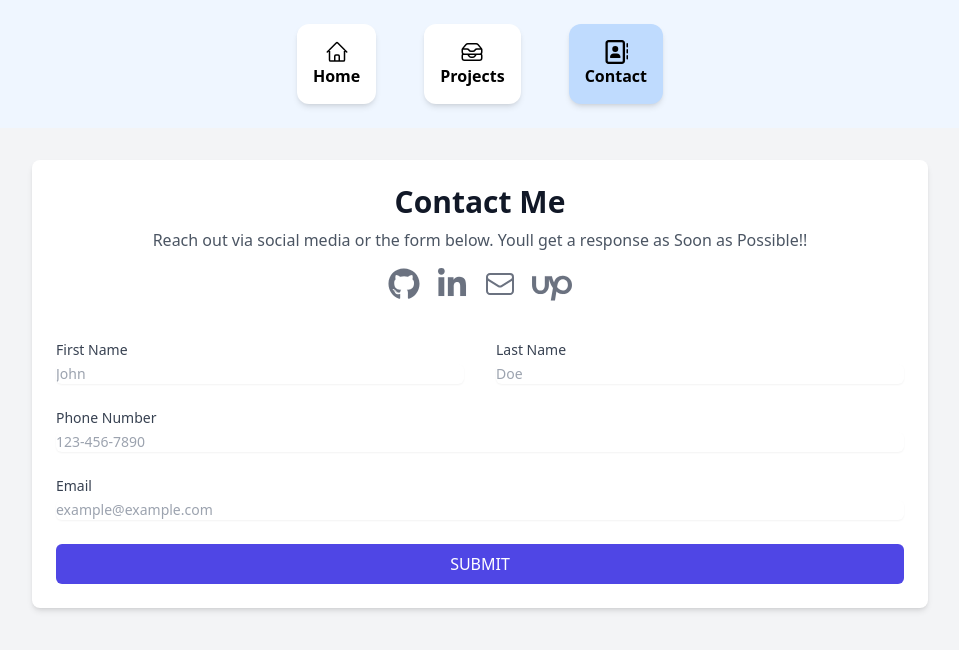
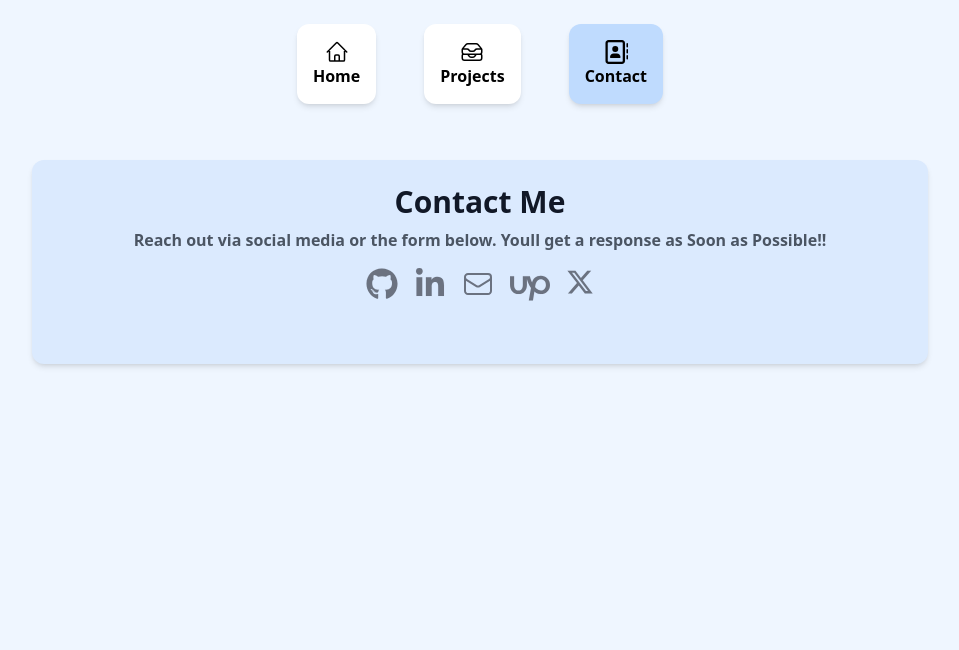
Before and after one commit to Shubhashish-Chakraborty/portfolio, a React (Vite) app: page /contact in a window 1280 px wide. Shown: the top 650 px of the page, without its empty margins (160-1119 px from the left). Built offline with nearby package versions, Linux system fonts and the light colour scheme.

Commit message:
some updation

```diff
--- /dev/null
+++ b/src/icons/SocialIcons/Twitter.tsx
@@ -0,0 +1,7 @@
+export const Twitter = () => {
+    return (
+        <svg fill="currentColor" stroke="currentColor" className="size-7 hover:text-gray-500 transition-all duration-500 hover:-translate-y-2" xmlns="http://www.w3.org/2000/svg" viewBox="0 0 512 512">
+            <path d="M389.2 48h70.6L305.6 224.2 487 464H345L233.7 318.6 106.5 464H35.8L200.7 275.5 26.8 48H172.4L272.9 180.9 389.2 48zM364.4 421.8h39.1L151.1 88h-42L364.4 421.8z"/>
+        </svg>
+    )
+}
--- a/src/pages/Contact.tsx
+++ b/src/pages/Contact.tsx
@@ -1,31 +1,14 @@
-import React, { useState } from 'react';
 import { Github } from '../icons/SocialIcons/Github';
 import { Upwork } from '../icons/SocialIcons/Upwork';
 import { Linkedin } from '../icons/SocialIcons/Linkedin';
 import { Mail } from '../icons/others/Mail';
+import { Twitter } from '../icons/SocialIcons/Twitter';
 
 export const Contact = () => {
-    const [formData, setFormData] = useState({
-        firstName: '',
-        lastName: '',
-        phoneNumber: '',
-        email: '',
-    });
-
-    const handleChange = (e: React.ChangeEvent<HTMLInputElement>) => {
-        const { name, value } = e.target;
-        setFormData({ ...formData, [name]: value });
-    };
-
-    const handleSubmit = (e: React.FormEvent) => {
-        e.preventDefault();
-        // Add your backend POST request logic here
-        console.log(formData);
-    };
 
     return (
-        <div className="min-h-screen bg-gray-100 px-4 py-8 sm:px-6 lg:px-8">
-            <div className="mx-auto max-w-4xl bg-white p-6 rounded-lg shadow-md">
+        <div className="min-h-screen px-4 bg-blue-50 py-8 sm:px-6 lg:px-8">
+            <div className="mx-auto max-w-4xl p-6 bg-blue-100 font-bold rounded-xl cursor-pointer hover:-translate-y-2 transition-all duration-500 shadow-md">
                 {/* Social Media Handles Section */}
                 <div className="text-center mb-8">
                     <h2 className="text-3xl font-bold text-gray-900">Contact Me</h2>
@@ -35,98 +18,23 @@ export const Contact = () => {
                         <a href="https://github.com/Shubhashish-Chakraborty" target='_blank' className="text-gray-500">
                             <Github/>
                         </a>
-                        <a href="https://www.linkedin.com/in/Shubhashish-Chakraborty/" className="text-gray-500">
+                        <a href="https://www.linkedin.com/in/Shubhashish-Chakraborty/" target='_blank' className="text-gray-500">
                             <Linkedin/>
                         </a>
-                        <a href="#" className="text-gray-500">
+                        <a href="mailto:shubhashish147@gmail.com" className="text-gray-500">
                             <Mail/>
                         </a>
-                        <a href="#" className="text-gray-500">
+                        <a href="https://www.upwork.com/freelancers/~018880ca3d0d892eac" target='_blank' className="text-gray-500">
                             <Upwork/>
+                        </a>
+                        <a href="https://x.com/__Shubhashish__" target='_blank' className="text-gray-500">
+                            <Twitter/>
                         </a>
                     </div>
                 </div>
 
                 {/* Contact Form Section */}
-                <form onSubmit={handleSubmit} className="grid grid-cols-1 gap-y-6 sm:grid-cols-2 sm:gap-x-8">
-                    {/* First Name */}
-                    <div>
-                        <label htmlFor="firstName" className="block text-sm font-medium text-gray-700">
-                            First Name
-                        </label>
-                        <input
-                            type="text"
-                            name="firstName"
-                            id="firstName"
-                            value={formData.firstName}
-                            onChange={handleChange}
-                            required
-                            className="mt-1 block w-full rounded-md border-gray-300 shadow-sm focus:border-indigo-500 focus:ring-indigo-500 sm:text-sm"
-                            placeholder="John"
-                        />
-                    </div>
 
-                    {/* Last Name */}
-                    <div>
-                        <label htmlFor="lastName" className="block text-sm font-medium text-gray-700">
-                            Last Name
-                        </label>
-                        <input
-                            type="text"
-                            name="lastName"
-                            id="lastName"
-                            value={formData.lastName}
-                            onChange={handleChange}
-                            required
-                            className="mt-1 block w-full rounded-md border-gray-300 shadow-sm focus:border-indigo-500 focus:ring-indigo-500 sm:text-sm"
-                            placeholder="Doe"
-                        />
-                    </div>
-
-                    {/* Phone Number */}
-                    <div className="sm:col-span-2">
-                        <label htmlFor="phoneNumber" className="block text-sm font-medium text-gray-700">
-                            Phone Number
-                        </label>
-                        <input
-                            type="text"
-                            name="phoneNumber"
-                            id="phoneNumber"
-                            value={formData.phoneNumber}
-                            onChange={handleChange}
-                            required
-                            className="mt-1 block w-full rounded-md border-gray-300 shadow-sm focus:border-indigo-500 focus:ring-indigo-500 sm:text-sm"
-                            placeholder="123-456-7890"
-                        />
-                    </div>
-
-                    {/* Email */}
-                    <div className="sm:col-span-2">
-                        <label htmlFor="email" className="block text-sm font-medium text-gray-700">
-                            Email
-                        </label>
-                        <input
-                            type="email"
-                            name="email"
-                            id="email"
-                            value={formData.email}
-                            onChange={handleChange}
-                            required
-                            className="mt-1 block w-full rounded-md border-gray-300 shadow-sm focus:border-indigo-500 focus:ring-indigo-500 sm:text-sm"
-                            placeholder="example@example.com"
-                        />
-                    </div>
-
-                    {/* Submit Button */}
-                    <div className="sm:col-span-2">
-                        <button
-                            type="submit"
-                            className="w-full rounded-md bg-indigo-600 px-4 py-2 text-white font-medium hover:bg-indigo-500 focus:outline-none focus:ring-2 focus:ring-indigo-500 focus:ring-offset-2"
-                        >
-                            SUBMIT
-                        </button>
-                    </div>
-                </form>
             </div>
         </div>
     );
--- a/src/pages/Home.tsx
+++ b/src/pages/Home.tsx
@@ -1,5 +1,6 @@
 import { Github } from "../icons/SocialIcons/Github";
 import { Linkedin } from "../icons/SocialIcons/Linkedin";
+import { Twitter } from "../icons/SocialIcons/Twitter";
 import { Upwork } from "../icons/SocialIcons/Upwork";
 import { useNavigate } from "react-router-dom";
 
@@ -20,7 +21,7 @@ export const Home = () => {
           <span className="font-bold">Backend</span> Applications & APIs
         </div>
 
-        <div className="flex justify-center md:justify-start gap-4 mt-6">
+        <div className="flex justify-center items-center md:justify-start gap-4 mt-6">
           <div
             onClick={() => {
               window.open("https://github.com/Shubhashish-Chakraborty");
@@ -37,13 +38,21 @@ export const Home = () => {
           >
             <Upwork />
           </div>
+          {/* <div
+            onClick={() => {
+              window.open("https://www.linkedin.com/in/Shubhashish-Chakraborty/");
+            }}
+            className="cursor-pointer"
+          >
+            <Linkedin />
+          </div> */}
           <div
             onClick={() => {
               window.open("https://www.linkedin.com/in/Shubhashish-Chakraborty/");
             }}
             className="cursor-pointer"
           >
-            <Linkedin />
+            <Twitter />
           </div>
         </div>
 
```
Also changed, not shown: 1 other file (tests, documents, lock files or other folders).
